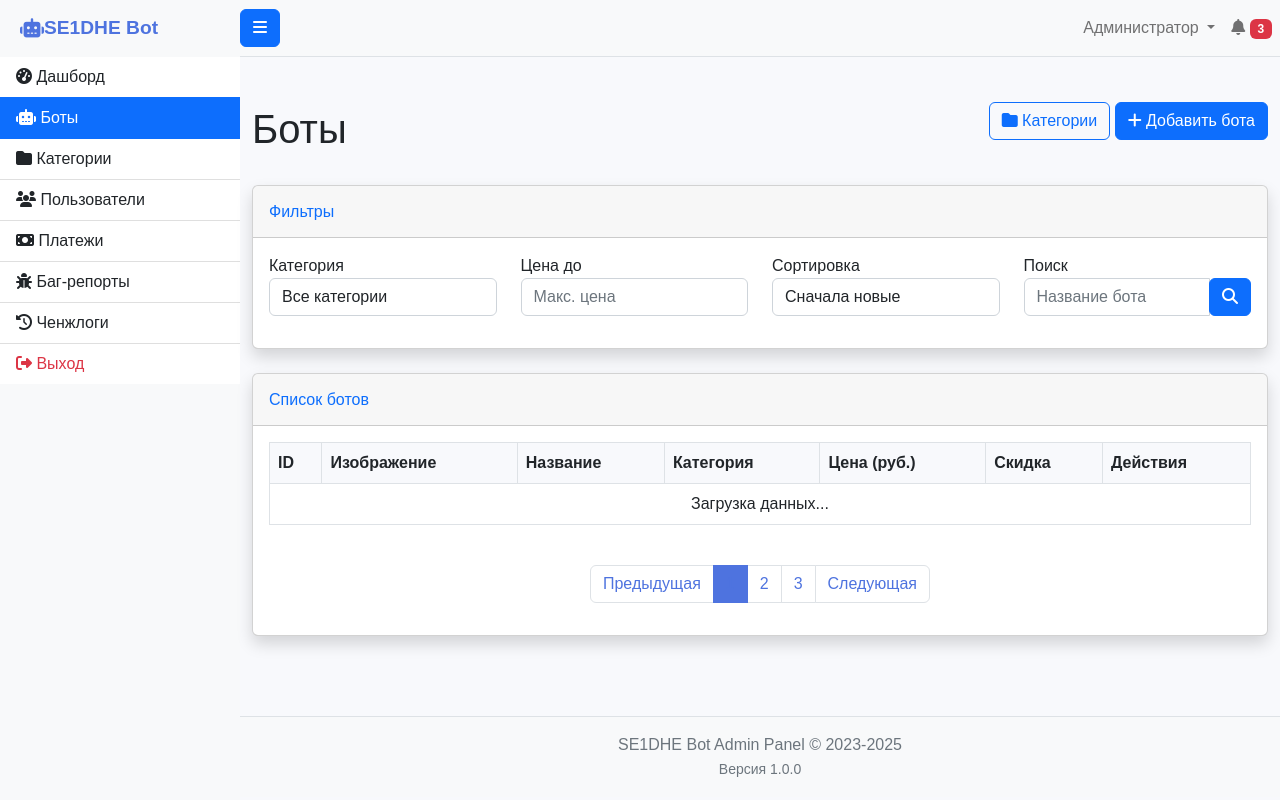
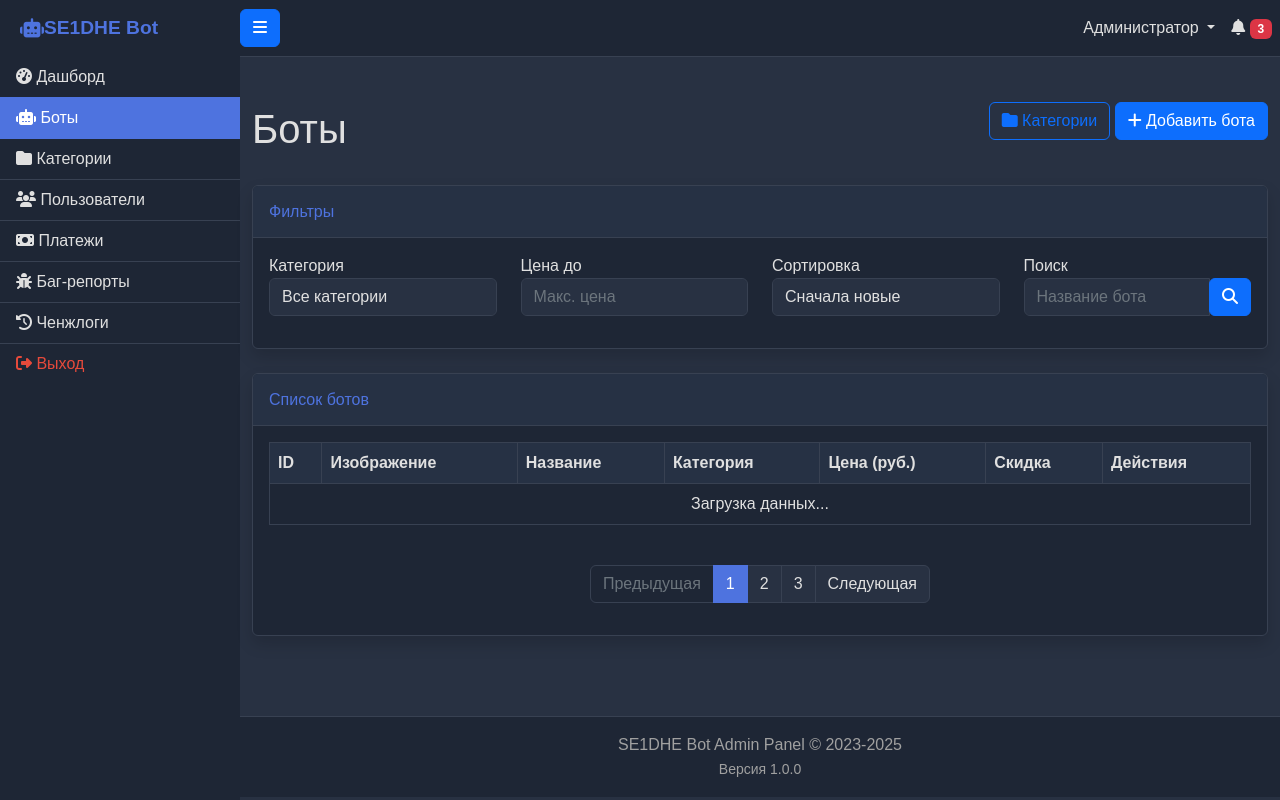
Before and after one commit to se1dhe/se1dhe-bot, a FastAPI app: page /bots/page in a window 1280 px wide. Run offline with FastAPI, Linux system fonts and the light colour scheme; data that the repository does not hold is empty; parts of the project's set-up code (start-up, migrations or seed data) failed here and were passed over.

Commit message:
реализация темной темы

```diff
--- a/admin/static/js/common.js
+++ b/admin/static/js/common.js
@@ -60,37 +60,10 @@
     }
 }
 
-// Обработчик переключения темы
-function setupThemeToggle() {
-    $('#theme-toggle').click(function(e) {
-        e.preventDefault();
-
-        // Переключаем тему
-        $('body').toggleClass('dark-mode');
-
-        // Меняем иконку и текст
-        const isDarkMode = $('body').hasClass('dark-mode');
-        if (isDarkMode) {
-            $(this).html('<i class="fas fa-sun"></i> Светлая тема');
-            localStorage.setItem('theme', 'dark');
-        } else {
-            $(this).html('<i class="fas fa-moon"></i> Тёмная тема');
-            localStorage.setItem('theme', 'light');
-        }
-    });
-
-    // Проверяем сохраненную тему
-    if (localStorage.getItem('theme') === 'dark') {
-        $('body').addClass('dark-mode');
-        $('#theme-toggle').html('<i class="fas fa-sun"></i> Светлая тема');
-    }
-}
-
 // Инициализация при загрузке страницы
 $(document).ready(function() {
     setupAjaxAuth();
     highlightActiveMenuItem();
-    setupThemeToggle();
 
     // Переключение боковой панели
     $("#menu-toggle").click(function(e) {
--- a/admin/templates/base.html
+++ b/admin/templates/base.html
@@ -10,7 +10,7 @@
     <link rel="stylesheet" href="{{ url_for('static', path='/css/style.css') }}">
     {% block extra_css %}{% endblock %}
 </head>
-<body>
+<body class="dark-mode">
     <div class="d-flex" id="wrapper">
         <!-- Sidebar -->
         <div class="bg-light border-right" id="sidebar-wrapper">
@@ -60,10 +60,6 @@
                                 <span id="username">Администратор</span>
                             </a>
                             <div class="dropdown-menu dropdown-menu-end" aria-labelledby="navbarDropdown">
-                                <a class="dropdown-item" href="#" id="theme-toggle">
-                                    <i class="fas fa-moon"></i> Тёмная тема
-                                </a>
-                                <div class="dropdown-divider"></div>
                                 <a class="dropdown-item" href="/auth/logout">
                                     <i class="fas fa-sign-out-alt"></i> Выход
                                 </a>
```
